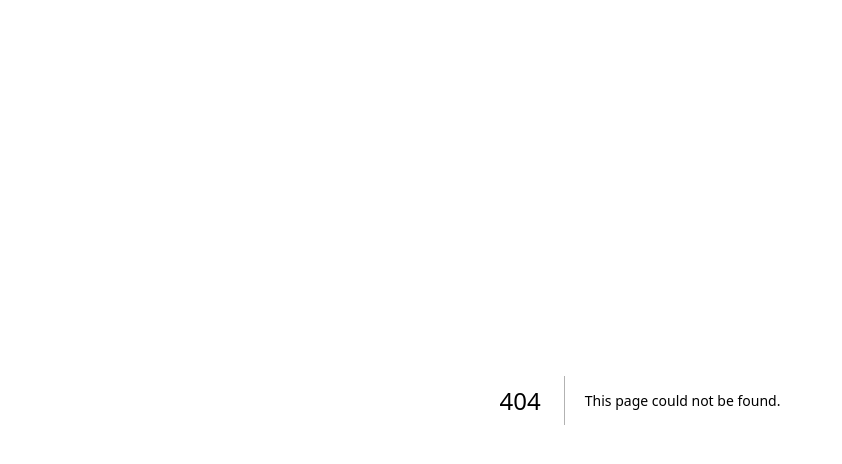
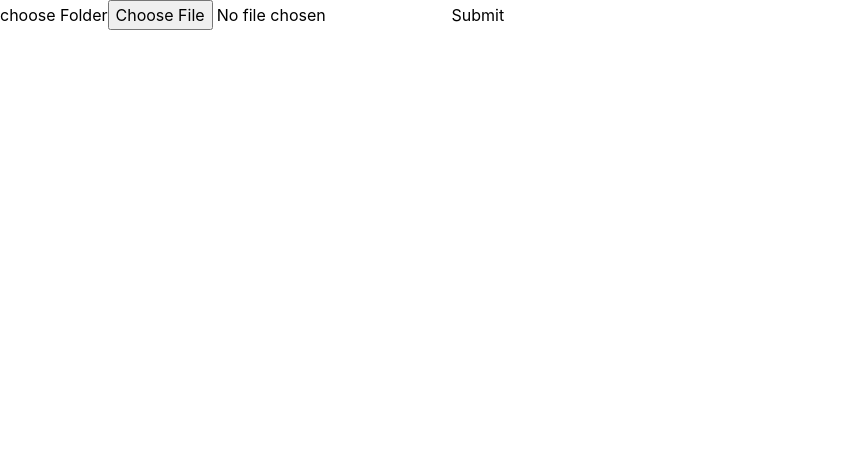
Before and after one commit to DevLaukey/CryptoCert--Bunzz, a Next.js app: page /FolderUpload in a window 1280 px wide. Before the commit this address had no page. Shown: the top 464 px of the page, without its empty margins (0-842 px from the left). Built offline with nearby package versions, Linux system fonts and the light colour scheme.

Commit message:
Removed adding excel added folder upload

```diff
--- /dev/null
+++ b/pages/FolderUpload.js
@@ -0,0 +1,58 @@
+import { useState } from "react"
+import axios from "axios"
+
+const FolderUpload = () => {
+
+    const [selectedFile, setSelectedFile] = useState();
+
+    const changeHandler = (event) => {
+        setSelectedFile(event.target.files);
+    };
+
+    const handleSubmission = async () => {
+
+        const formData = new FormData();
+
+        Array.from(selectedFile).forEach((file) => {
+            formData.append("file", file)
+        })
+
+        const metadata = JSON.stringify({
+            name: 'Folder name',
+        });
+        formData.append('pinataMetadata', metadata);
+
+        const options = JSON.stringify({
+            cidVersion: 0,
+        })
+        formData.append('pinataOptions', options);
+
+        try {
+            const res = await axios({
+                method: "post",
+                url: "https://api.pinata.cloud/pinning/pinFileToIPFS",
+                data: formData,
+                headers: {
+                    'pinata_api_key': `${process.env.NEXT_PUBLIC_PINATA_API_KEY}`,
+                    'pinata_secret_api_key': `${process.env.NEXT_PUBLIC_PINATA_API_SECRET}`,
+                    "Content-Type": "multipart/form-data"
+                },
+            })
+            console.log(res.data);
+            const ImgHash = `ipfs://${res.data.IpfsHash}`;
+            console.log(ImgHash);
+        } catch (error) {
+            console.log(error);
+        }
+    };
+
+    return (
+        <>
+            <label class="form-label">choose Folder</label>
+            <input directory="" webkitdirectory="" type="file" onChange={changeHandler} />
+            <button onClick={handleSubmission}>Submit</button>
+        </>
+    )
+}
+
+export default FolderUpload
--- a/pages/dataUpload.js
+++ b/pages/dataUpload.js
@@ -5,13 +5,12 @@ import { toast, ToastContainer } from "react-toastify";
 import "react-toastify/dist/ReactToastify.css";
 
 const dataUpload = () => {
-    const [imgsSrc, setImgsSrc] = useState([])
-        ;
+    const [imgsSrc, setImgsSrc] = useState([]);
     const [fileImg, setFileImg] = useState(null); // for image upload
-    const [fileSrc, setFileSrc] = useState([]);     // for certificate upload
-
+    const [fileImages, setFileImages] = useState(null); // for image upload
 
     const onImgChange = (e) => {
+        setFileImages(e.target.files);
         for (const file of e.target.files) {
             const reader = new FileReader();
             reader.readAsDataURL(file);
@@ -26,6 +25,7 @@ const dataUpload = () => {
 
 
     const onCertUpload = (e) => {
+
         for (const file of e.target.files) {
             const reader = new FileReader();
             reader.readAsDataURL(file);
@@ -72,11 +72,29 @@ const dataUpload = () => {
     const sendFileToIPFS = async (e) => {
         e.preventDefault();
 
+
         if (fileImg) {
             try {
 
                 const formData = new FormData();
-                formData.append("file", fileImg);
+
+                Array.from(fileImages).forEach((file) => {
+                    formData.append("file", file)
+                })
+
+                const metadata = JSON.stringify({
+                    name: 'Certificates',
+                    school: 'Dedan Kimathi University of Technology',
+                    year: '2021',
+                    description: 'This is a certificate of completion for the course on Blockchain Technology'
+
+                });
+                formData.append('pinataMetadata', metadata);
+
+                const options = JSON.stringify({
+                    cidVersion: 0,
+                })
+                formData.append('pinataOptions', options);
 
                 const resFile = await axios({
                     method: "post",
@@ -100,6 +118,7 @@ const dataUpload = () => {
                 console.log(error)
             }
         }
+
     }
 
     const clearFrom = () => { }
@@ -113,18 +132,13 @@ const dataUpload = () => {
 
                             <div class="border-dashed border-2 w-full border-gray-400 py-12 flex flex-col justify-center items-center">
                                 <p class="mb-3 font-semibold text-gray-900 flex flex-wrap justify-center">
-                                    <span>Choose Cert</span>&nbsp;<span>Images</span>
+                                    <span>Choose Cert</span>&nbsp;<span>Folder</span>
                                 </p>
                                 <input onChange={(e) => {
                                     onImgChange(e);
-                                }} type="file" name="file" multiple />
+                                }} directory="" webkitdirectory="" type="file" multiple/>
                             </div>
-                            <div class="border-dashed border-2 w-full border-gray-400 py-12 flex flex-col justify-center items-center">
-                                <p class="mb-3 font-semibold text-gray-900 flex flex-wrap justify-center">
-                                    <span>Choose Cert</span>&nbsp;<span>Excel Sheet as CSV file</span>
-                                </p>
-                                <input onChange={onCertUpload} type="file" name="file" multiple />
-                            </div>
+
                         </div>
                         <h1 class="pt-8 pb-3 font-semibold sm:text-lg text-gray-900">
                             To Upload
```
Also changed, not shown: data/data.js (+7 -0 lines).
